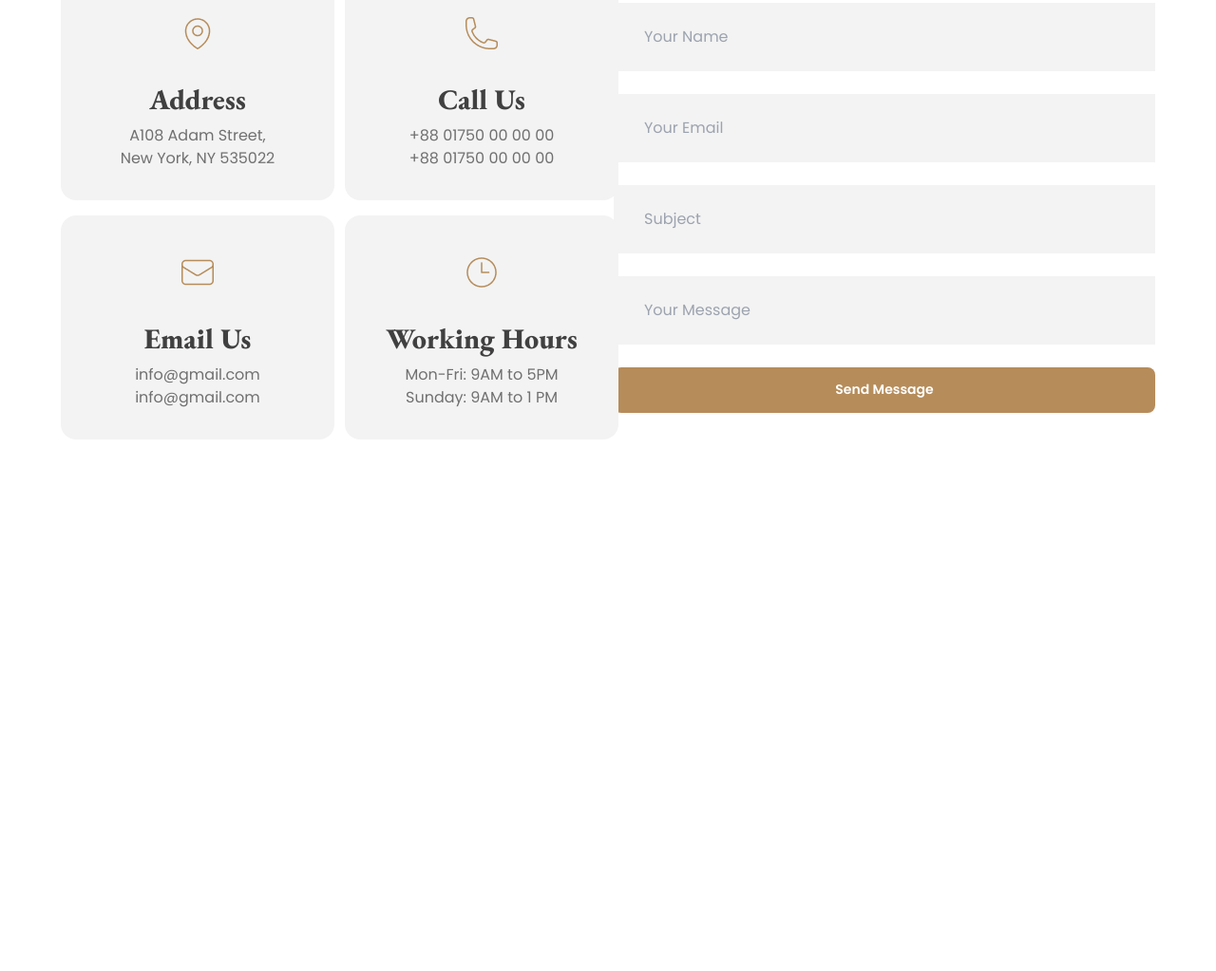
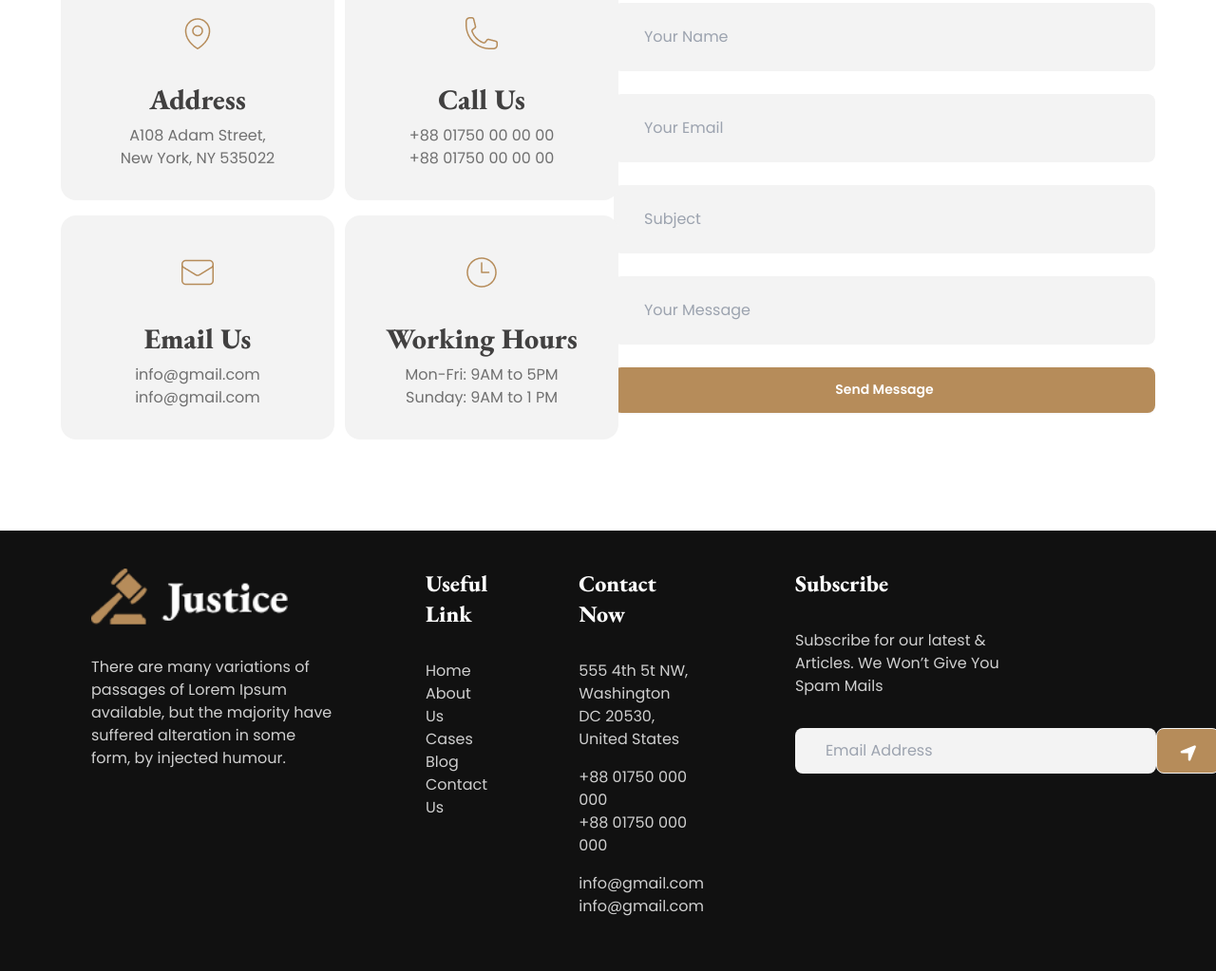
Before and after one commit to khalidbinibrahim/legal-solution-daisy-ui, a plain HTML site: page index.html in a window 1280 px wide. Shown: the part 3176-4199 px from the top of the page at 95% size. Before the commit the page ends 3735 px from the top, so only its background shows below. Drawn offline with nearby package versions, Linux system fonts and the light colour scheme.

Commit message:
added everything

```diff
--- a/index.html
+++ b/index.html
@@ -5,10 +5,12 @@
     <meta charset="UTF-8">
     <meta name="viewport" content="width=device-width, initial-scale=1.0">
     <title>Legal Solution</title>
+    <link rel="shortcut icon" href="images/business.png" type="image/x-icon">
     <link rel="stylesheet" href="style.css">
     <script src="https://cdn.tailwindcss.com"></script>
     <link href="https://cdn.jsdelivr.net/npm/daisyui@4.6.0/dist/full.min.css" rel="stylesheet" type="text/css" />
     <script src="https://cdn.tailwindcss.com"></script>
+    <script src="https://kit.fontawesome.com/87c8cc33d2.js" crossorigin="anonymous"></script>
 </head>
 
 <body>
@@ -312,10 +314,11 @@
         <section>
             <div class="text-center">
                 <h2 class="font-extrabold font-garamond text-4xl text-[#414040] mb-6">Contact With Us</h2>
-                <p class="font-poppins text-[#707070]">There are many variations of passages of Lorem Ipsum available, but the majority have <br> suffered
+                <p class="font-poppins text-[#707070]">There are many variations of passages of Lorem Ipsum available,
+                    but the majority have <br> suffered
                     alteration in some form, by injected humour.</p>
             </div>
-            <div class="flex justify-between items-center mx-8 lg:mx-16 my-24">
+            <div class="flex flex-col lg:flex-row justify-between items-center mx-8 lg:mx-16 my-24">
                 <div class="grid gap-4 grid-cols-1 lg:grid-cols-2">
                     <!-- first card -->
                     <div class="card w-72 bg-[#F3F3F3]">
@@ -365,13 +368,13 @@
                 </div>
                 <div>
                     <form class="w-full lg:w-[570px] flex flex-col gap-6">
-                        <input class="grow px-8 py-6 border-0 bg-[#F3F3F3] font-poppins text-[#707070]" type="text"
+                        <input class="grow px-8 py-6 border-0 rounded-lg bg-[#F3F3F3] font-poppins text-[#707070]" type="text"
                             placeholder="Your Name">
-                        <input class="grow px-8 py-6 border-0 bg-[#F3F3F3] font-poppins text-[#707070]" type="email"
+                        <input class="grow px-8 py-6 border-0 rounded-lg bg-[#F3F3F3] font-poppins text-[#707070]" type="email"
                             placeholder="Your Email" name="" id="">
-                        <input class="grow px-8 py-6 border-0 bg-[#F3F3F3] font-poppins text-[#707070]" type="text"
+                        <input class="grow px-8 py-6 border-0 rounded-lg bg-[#F3F3F3] font-poppins text-[#707070]" type="text"
                             placeholder="Subject" name="" id="">
-                        <input class="grow px-8 py-6 border-0 bg-[#F3F3F3] font-poppins text-[#707070]" type="text"
+                        <input class="grow px-8 py-6 border-0 rounded-lg bg-[#F3F3F3] font-poppins text-[#707070]" type="text"
                             placeholder="Your Message">
                         <input
                             class="grow px-8 py-6 bg-[#B68C5A] border-0 btn text-white py-4 px-9 rounded-lg font-semibold font-poppins"
@@ -382,8 +385,43 @@
         </section>
     </main>
 
-    <footer>
-
+    <!-- footer -->
+    <footer class="flex bg-[#111] p-10 lg:px-24 py-10">
+        <div class="flex flex-col lg:flex-row mx-auto gap-24">
+            <nav class="flex flex-col">
+                <img class="w-52 mb-8" src="images/logo.png" alt="Justice">
+                <p class="text-[#CFCFCF] font-poppins w-64">There are many variations of passages of Lorem Ipsum
+                    available, but the majority have suffered alteration in some form, by injected humour.</p>
+            </nav>
+            <nav class="flex flex-col">
+                <header class="font-garamond text-2xl font-extrabold text-white mb-8">Useful Link</header>
+                <a class="link link-hover text-[#CFCFCF] font-poppins">Home</a>
+                <a class="link link-hover text-[#CFCFCF] font-poppins">About Us</a>
+                <a class="link link-hover text-[#CFCFCF] font-poppins">Cases</a>
+                <a class="link link-hover text-[#CFCFCF] font-poppins">Blog</a>
+                <a class="link link-hover text-[#CFCFCF] font-poppins">Contact Us</a>
+            </nav>
+            <nav class="flex flex-col">
+                <header class="font-garamond text-2xl font-extrabold text-white mb-8">Contact Now</header>
+                <a class="link link-hover text-[#CFCFCF] font-poppins mb-4">555 4th 5t NW, Washington <br>
+                    DC 20530, United States</a>
+                <a class="link link-hover text-[#CFCFCF] font-poppins mb-4">+88 01750 000 000 <br>
+                    +88 01750 000 000</a>
+                <a class="link link-hover text-[#CFCFCF] font-poppins mb-4">info@gmail.com <br>
+                    info@gmail.com</a>
+            </nav>
+            <nav class="flex flex-col">
+                <header class="font-garamond text-2xl font-extrabold text-white mb-8">Subscribe</header>
+                <p class=" text-[#CFCFCF] font-poppins w-56 mb-8">Subscribe for our latest & Articles. We Won’t Give You Spam
+                    Mails</p>
+                <form class="flex">
+                    <input class="px-8 py-2 border-0 rounded-lg bg-[#F3F3F3] font-poppins text-[#707070]" type="text" placeholder="Email Address">
+                    <button class="px-6 py-4 bg-[#B68C5A] text-white btn font-semibold font-poppins text-xl">
+                        <i class="fa-solid fa-location-arrow"></i>
+                    </button>
+                </form>
+            </nav>
+        </div>
     </footer>
 </body>
 
```
